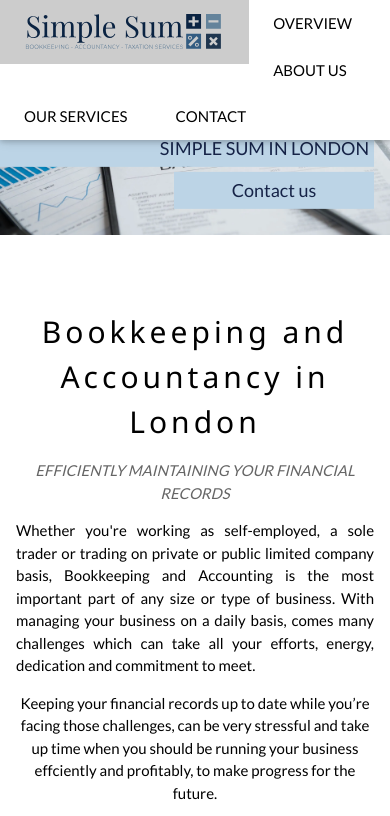
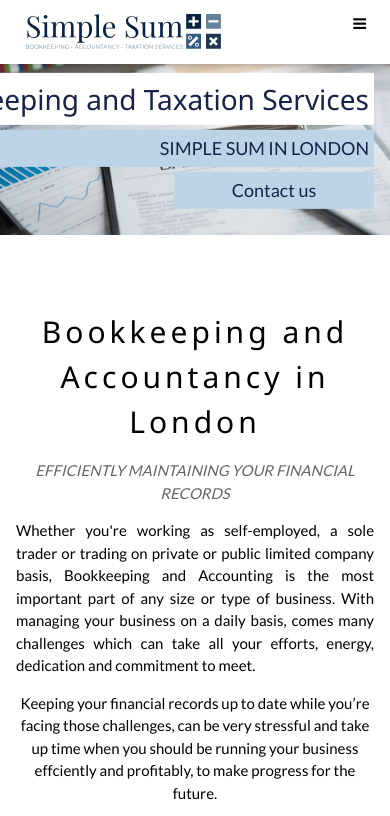
Before and after one commit to Saira-A/simplesum, a plain HTML site: page SimpleSum.html in a window 390 px wide. Shown: the top 816 px of the page. Drawn offline with nearby package versions, Linux system fonts and the light colour scheme.

Commit message:
responsive

```diff
--- a/SimpleSum.html
+++ b/SimpleSum.html
@@ -1,7 +1,7 @@
 <!DOCTYPE html>
 <html lang="en">
 <head>
-<title>Simple Sum</title>
+<title>W3.CSS Template</title>
 <meta charset="UTF-8">
 <meta name="viewport" content="width=device-width, initial-scale=1">
 <link rel="stylesheet" href="https://www.w3schools.com/w3css/4/w3.css">
@@ -11,48 +11,28 @@
 body {font-family: "Lato", sans-serif}
 .mySlides {display: none}
 
-.w3-bar-item {
-  padding: 1px 2px;
-}
-/* Changing bar color to white */
-.w3-top .w3-bar {
-  background-color: white;
-  color: black; /* Adjust text color */
-}
-/* Hover styles for bar items */
-.w3-top .w3-bar a:hover {
-  background-color: black; /* Change the background color on hover */
-  color: white; /* Change text color on hover */
-}
-
 
 
 </style>
 </head>
 <body>
+
 <!-- Navbar -->
 <div class="w3-top">
-  <div class="w3-bar w3-card">
-    <a href="#" class="w3-bar-item w3-button w3-padding-large">
-      <img src="Images/simple_sum.svg" alt="Logo" style="height: 40px; width: auto;">
+    <div class="w3-bar w3-white w3-card">
+      <a class="w3-bar-item w3-button w3-padding-large w3-hide-medium w3-hide-large w3-right" href="javascript:void(0)" onclick="myFunction()" title="Toggle Navigation Menu"><i class="fa fa-bars"></i></a>
+      <a href="#" class="w3-bar-item w3-padding-large">
+        <img src="Images/simple_sum.svg" alt="Website Logo" style="height: 40px; width: auto;">
       </a>
-    <a href="#overview" class="w3-bar-item w3-button w3-padding-large">OVERVIEW</a>
-    <a href="#about" class="w3-bar-item w3-button w3-padding-large">ABOUT US</a>
-    <a href="#services" class="w3-bar-item w3-button w3-padding-large">OUR SERVICES</a>
-    <a href="#contact" class="w3-bar-item w3-button w3-padding-large">CONTACT</a>
-
+      <a href="#overview" class="w3-bar-item w3-button w3-padding-large w3-hide-small">OVERVIEW</a>
+      <a href="#about" class="w3-bar-item w3-button w3-padding-large w3-hide-small">ABOUT US</a>
+      <a href="#services" class="w3-bar-item w3-button w3-padding-large w3-hide-small">OUR SERVICES</a>
+      <a href="#contact" class="w3-bar-item w3-button w3-padding-large w3-hide-small">CONTACT</a>
     </div>
   </div>
 
   <!-- Navbar on small screens -->
-<div id="navDemo" class="w3-bar-block w3-hide w3-hide-large w3-hide-medium w3-top" style="margin-top:46px">
-    <a href="#" class="w3-bar-item w3-button w3-padding-large" onclick="myFunction()">
-        <img src="Images/simple_sum.svg" alt="Logo" style="height: 40px; width: auto;">
-    </a>
-    <a href="javascript:void(0);" class="w3-bar-item w3-button w3-padding-large w3-hide-large w3-right" onclick="toggleNavbar()">
-        <i class="fa fa-bars"></i>
-
-     </a>
+  <div id="navDemo" class="w3-bar-block w3-white w3-hide w3-hide-large w3-hide-medium w3-top" style="margin-top:46px">
     <a href="#overview" class="w3-bar-item w3-button w3-padding-large" onclick="myFunction()">OVERVIEW</a>
     <a href="#about" class="w3-bar-item w3-button w3-padding-large" onclick="myFunction()">ABOUT US</a>
     <a href="#services" class="w3-bar-item w3-button w3-padding-large" onclick="myFunction()">OUR SERVICES</a>
@@ -123,9 +103,6 @@ body {font-family: "Lato", sans-serif}
             </div>
         </div>
     </div>
-
-
-
 
 
 <!-- Overview Section -->
@@ -230,14 +207,8 @@ body {font-family: "Lato", sans-serif}
 
 
 
-
-
-
-
 <!-- End Page Content -->
 </div>
-
-
 
 <!-- Footer -->
 <footer class="w3-container w3-padding-32 w3-opacity w3-light-grey" style="text-align: left;">
@@ -275,15 +246,14 @@ function carousel() {
 }
 
 // Used to toggle the menu on small screens when clicking on the menu button
-function toggleNavbar() {
+function myFunction() {
   var x = document.getElementById("navDemo");
-  if (x.className.indexOf("w3-show") === -1) {
+  if (x.className.indexOf("w3-show") == -1) {
     x.className += " w3-show";
   } else {
     x.className = x.className.replace(" w3-show", "");
   }
 }
-
 
 // When the user clicks anywhere outside of the modal, close it
 var modal = document.getElementById('ticketModal');
```
Lines whose indentation alone changed are shown as unchanged.
